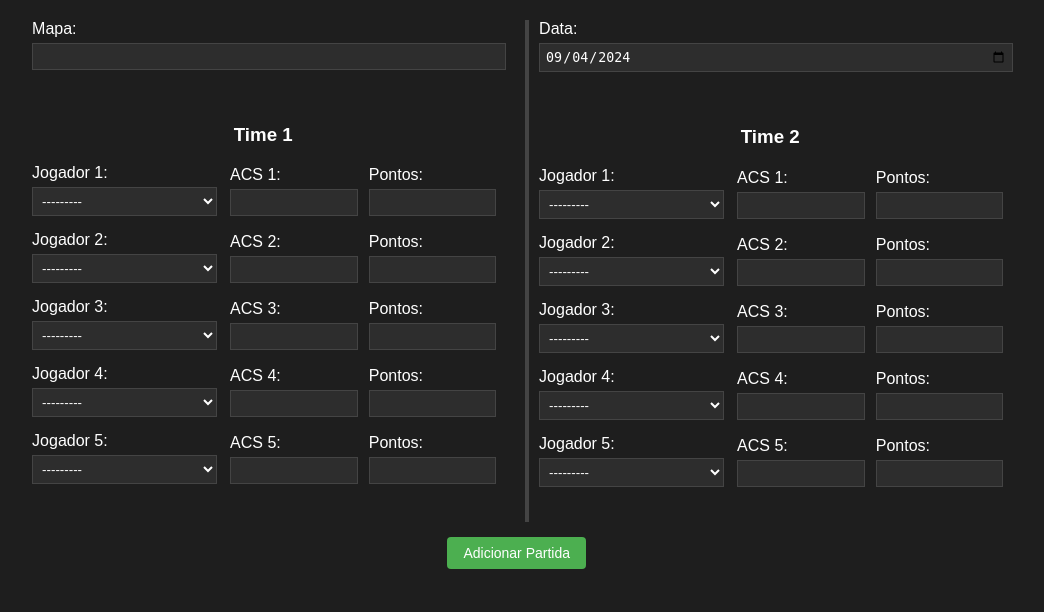
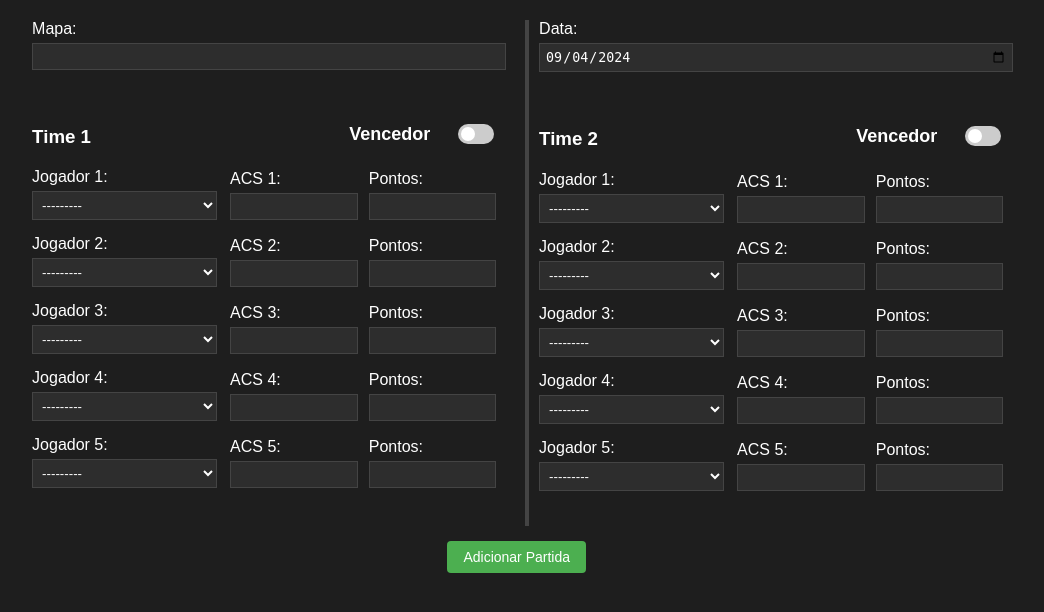
Before and after one commit to AntonioNeto029/Projeto-do-campeonato-de-valorant, a Django app: page /torneios/adicionar_partida/ in a window 1280 px wide. Shown: the part 90-702 px from the top of the page, without its empty margins (117-1161 px from the left). Run offline with Django 5.2, Linux system fonts and the light colour scheme; data that the repository does not hold is empty.

Commit message:
Adição de um toggle e um script no toggle

```diff
--- a/torneios/templates/paginas/adicionar_partida.html
+++ b/torneios/templates/paginas/adicionar_partida.html
@@ -56,12 +56,6 @@
         margin-bottom: 20px;
         width: 100%;
       }
-			/* .form-row {
-				display: flex;
-				justify-content: space-between;
-				width: 100%;
-				margin-bottom: 10px;
-			} */
       .form-row {
         display: flex;
         justify-content: space-between;
@@ -90,7 +84,9 @@
         text-align: center;
       }
       h3 {
-				text-align: center;
+        display: flex;
+        justify-content: space-between;
+        align-items: center;
       }
       label,
       input,
@@ -169,13 +165,74 @@
           width: 100%;
         }
       }
+
+      .switch-container {
+        display: flex;
+        align-items: center;
+		margin-left: 10px;
+      }
+
+      .switch-label {
+        margin-right: 10px;
+        font-size: 18px;
+        vertical-align: middle;
+      }
+
+      .switch {
+        position: relative;
+        display: inline-block;
+        width: 54px;
+        height: 20px;
+        vertical-align: middle;
+
+      }
+
+      .switch input {
+        opacity: 0;
+        width: 0;
+        height: 0;
+      }
+
+      .slider {
+        position: absolute;
+        cursor: pointer;
+        top: 0;
+        left: 0;
+        right: 0;
+        bottom: 0;
+        background-color: #ccc;
+        transition: 0.4s;
+        border-radius: 34px;
+      }
+
+      .slider:before {
+        position: absolute;
+        content: "";
+        height: 14px;
+        width: 14px;
+        left: 3px;
+        bottom: 3px;
+        background-color: white;
+        transition: 0.4s;
+        border-radius: 50%;
+      }
+
+      input:checked + .slider {
+        background-color: #4caf50;
+      }
+
+      input:checked + .slider:before {
+        transform: translateX(14px);
+      }
     </style>
   </head>
   <body>
     <div class="header">
       <h1>Adicionar Partida</h1>
       <div class="top-links">
-				<a href="{% url 'listar_partidas' %}" class="btn">Voltar para a lista de partidas</a>
+        <a href="{% url 'listar_partidas' %}" class="btn"
+          >Voltar para a lista de partidas</a
+        >
       </div>
     </div>
     <div class="body-other">
@@ -192,10 +249,20 @@
               </div>
             </div>
             <div class="teams-container">
-							<h3>Time 1</h3>
+              <h3>
+                Time 1
+				<div class="switch-container">
+				<label class="switch-label">Vencedor</label>
+                <label class="switch">
+                  <input type="checkbox" id="vencedor-time1" name="vencedor" />
+                  <span class="slider round"></span>
+                </label>
+              </h3>
               <div class="form-row">
                 <div class="jogador-column">
-									<label for="{{ form.jogador1_time1.id_for_label }}">Jogador 1:</label>
+                  <label for="{{ form.jogador1_time1.id_for_label }}"
+                    >Jogador 1:</label
+                  >
                   {{ form.jogador1_time1 }}
                 </div>
                 <div class="acs-column">
@@ -203,13 +270,17 @@
                   {{ form.acs1_time1 }}
                 </div>
                 <div class="pontos-column">
-									<label for="{{ form.pontos_time1.id_for_label }}">Pontos:</label>
+                  <label for="{{ form.pontos1_time1.id_for_label }}"
+                    >Pontos:</label
+                  >
                   {{ form.pontos1_time1 }}
                 </div>
               </div>
               <div class="form-row">
                 <div class="jogador-column">
-									<label for="{{ form.jogador2_time1.id_for_label }}">Jogador 2:</label>
+                  <label for="{{ form.jogador2_time1.id_for_label }}"
+                    >Jogador 2:</label
+                  >
                   {{ form.jogador2_time1 }}
                 </div>
                 <div class="acs-column">
@@ -217,13 +288,17 @@
                   {{ form.acs2_time1 }}
                 </div>
                 <div class="pontos-column">
-									<label for="{{ form.pontos2_time1.id_for_label }}">Pontos:</label>
+                  <label for="{{ form.pontos2_time1.id_for_label }}"
+                    >Pontos:</label
+                  >
                   {{ form.pontos2_time1 }}
                 </div>
               </div>
               <div class="form-row">
                 <div class="jogador-column">
-									<label for="{{ form.jogador3_time1.id_for_label }}">Jogador 3:</label>
+                  <label for="{{ form.jogador3_time1.id_for_label }}"
+                    >Jogador 3:</label
+                  >
                   {{ form.jogador3_time1 }}
                 </div>
                 <div class="acs-column">
@@ -231,13 +306,17 @@
                   {{ form.acs3_time1 }}
                 </div>
                 <div class="pontos-column">
-									<label for="{{ form.pontos3_time1.id_for_label }}">Pontos:</label>
+                  <label for="{{ form.pontos3_time1.id_for_label }}"
+                    >Pontos:</label
+                  >
                   {{ form.pontos3_time1 }}
                 </div>
               </div>
               <div class="form-row">
                 <div class="jogador-column">
-									<label for="{{ form.jogador4_time1.id_for_label }}">Jogador 4:</label>
+                  <label for="{{ form.jogador4_time1.id_for_label }}"
+                    >Jogador 4:</label
+                  >
                   {{ form.jogador4_time1 }}
                 </div>
                 <div class="acs-column">
@@ -245,13 +324,17 @@
                   {{ form.acs4_time1 }}
                 </div>
                 <div class="pontos-column">
-									<label for="{{ form.pontos4_time1.id_for_label }}">Pontos:</label>
+                  <label for="{{ form.pontos4_time1.id_for_label }}"
+                    >Pontos:</label
+                  >
                   {{ form.pontos4_time1 }}
                 </div>
               </div>
               <div class="form-row">
                 <div class="jogador-column">
-									<label for="{{ form.jogador5_time1.id_for_label }}">Jogador 5:</label>
+                  <label for="{{ form.jogador5_time1.id_for_label }}"
+                    >Jogador 5:</label
+                  >
                   {{ form.jogador5_time1 }}
                 </div>
                 <div class="acs-column">
@@ -259,7 +342,9 @@
                   {{ form.acs5_time1 }}
                 </div>
                 <div class="pontos-column">
-									<label for="{{ form.pontos5_time1.id_for_label }}">Pontos:</label>
+                  <label for="{{ form.pontos5_time1.id_for_label }}"
+                    >Pontos:</label
+                  >
                   {{ form.pontos5_time1 }}
                 </div>
               </div>
@@ -271,15 +356,30 @@
               <div class="form-row">
                 <div class="form-column">
                   <label for="{{ form.data.id_for_label }}">Data:</label>
-									<input type="date" id="{{ form.data.id_for_label }}" name="{{ form.data.html_name }}" value="{% now 'Y-m-d' %}" />
+                  <input
+                    type="date"
+                    id="{{ form.data.id_for_label }}"
+                    name="{{ form.data.html_name }}"
+                    value="{% now 'Y-m-d' %}"
+                  />
                 </div>
               </div>
             </div>
             <div class="teams-container">
-							<h3>Time 2</h3>
+              <h3>
+                Time 2
+                <div class="switch-container">
+				<label class="switch-label">Vencedor</label>
+                <label class="switch">
+                  <input type="checkbox" id="vencedor-time2" name="vencedor"/>
+                  <span class="slider round"></span>
+                </label>
+              </h3>
               <div class="form-row">
                 <div class="jogador-column">
-									<label for="{{ form.jogador1_time2.id_for_label }}">Jogador 1:</label>
+                  <label for="{{ form.jogador1_time2.id_for_label }}"
+                    >Jogador 1:</label
+                  >
                   {{ form.jogador1_time2 }}
                 </div>
                 <div class="acs-column">
@@ -287,13 +387,17 @@
                   {{ form.acs1_time2 }}
                 </div>
                 <div class="pontos-column">
-									<label for="{{ form.pontos1_time2.id_for_label }}">Pontos:</label>
+                  <label for="{{ form.pontos1_time2.id_for_label }}"
+                    >Pontos:</label
+                  >
                   {{ form.pontos1_time2 }}
                 </div>
               </div>
               <div class="form-row">
                 <div class="jogador-column">
-									<label for="{{ form.jogador2_time2.id_for_label }}">Jogador 2:</label>
+                  <label for="{{ form.jogador2_time2.id_for_label }}"
+                    >Jogador 2:</label
+                  >
                   {{ form.jogador2_time2 }}
                 </div>
                 <div class="acs-column">
@@ -301,13 +405,17 @@
                   {{ form.acs2_time2 }}
                 </div>
                 <div class="pontos-column">
-									<label for="{{ form.pontos2_time2.id_for_label }}">Pontos:</label>
+                  <label for="{{ form.pontos2_time2.id_for_label }}"
+                    >Pontos:</label
+                  >
                   {{ form.pontos2_time2 }}
                 </div>
               </div>
               <div class="form-row">
                 <div class="jogador-column">
-									<label for="{{ form.jogador3_time2.id_for_label }}">Jogador 3:</label>
+                  <label for="{{ form.jogador3_time2.id_for_label }}"
+                    >Jogador 3:</label
+                  >
                   {{ form.jogador3_time2 }}
                 </div>
                 <div class="acs-column">
@@ -315,13 +423,17 @@
                   {{ form.acs3_time2 }}
                 </div>
                 <div class="pontos-column">
-									<label for="{{ form.pontos3_time2.id_for_label }}">Pontos:</label>
+                  <label for="{{ form.pontos3_time2.id_for_label }}"
+                    >Pontos:</label
+                  >
                   {{ form.pontos3_time2 }}
                 </div>
               </div>
               <div class="form-row">
                 <div class="jogador-column">
-									<label for="{{ form.jogador4_time2.id_for_label }}">Jogador 4:</label>
+                  <label for="{{ form.jogador4_time2.id_for_label }}"
+                    >Jogador 4:</label
+                  >
                   {{ form.jogador4_time2 }}
                 </div>
                 <div class="acs-column">
@@ -329,13 +441,17 @@
                   {{ form.acs4_time2 }}
                 </div>
                 <div class="pontos-column">
-									<label for="{{ form.pontos4_time2.id_for_label }}">Pontos:</label>
+                  <label for="{{ form.pontos4_time2.id_for_label }}"
+                    >Pontos:</label
+                  >
                   {{ form.pontos4_time2 }}
                 </div>
               </div>
               <div class="form-row">
                 <div class="jogador-column">
-									<label for="{{ form.jogador5_time2.id_for_label }}">Jogador 5:</label>
+                  <label for="{{ form.jogador5_time2.id_for_label }}"
+                    >Jogador 5:</label
+                  >
                   {{ form.jogador5_time2 }}
                 </div>
                 <div class="acs-column">
@@ -343,7 +459,9 @@
                   {{ form.acs5_time2 }}
                 </div>
                 <div class="pontos-column">
-									<label for="{{ form.pontos5_time2.id_for_label }}">Pontos:</label>
+                  <label for="{{ form.pontos5_time2.id_for_label }}"
+                    >Pontos:</label
+                  >
                   {{ form.pontos5_time2 }}
                 </div>
               </div>
@@ -355,5 +473,18 @@
         </div>
       </form>
     </div>
+	<script>
+		document.getElementById('vencedor-time1').addEventListener('change', function() {
+			if (this.checked) {
+			document.getElementById('vencedor-time2').checked = false;
+			}
+		});
+
+		document.getElementById('vencedor-time2').addEventListener('change', function() {
+			if (this.checked) {
+			document.getElementById('vencedor-time1').checked = false;
+			}
+		});
+	</script>
   </body>
 </html>
```
Also changed, not shown: torneios/migrations/0001_initial.py. Lines whose indentation alone changed are shown as unchanged.
